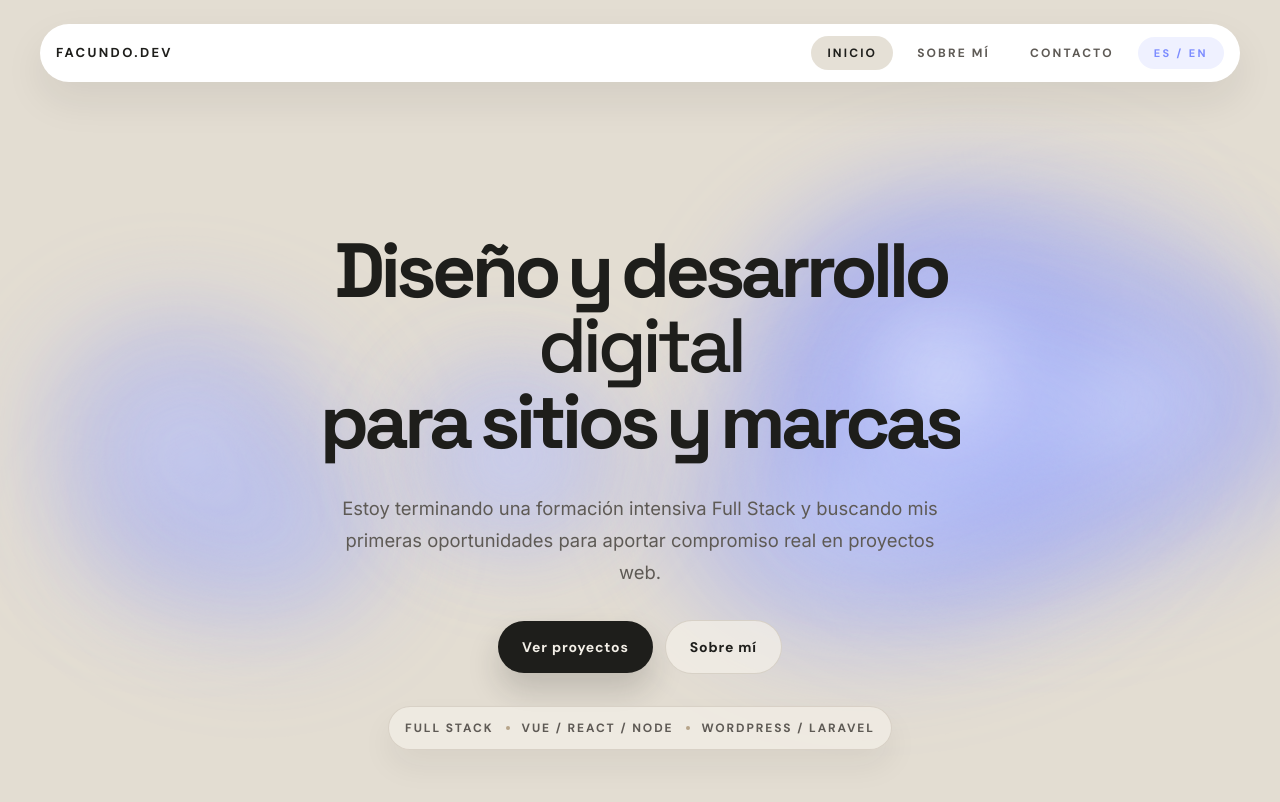
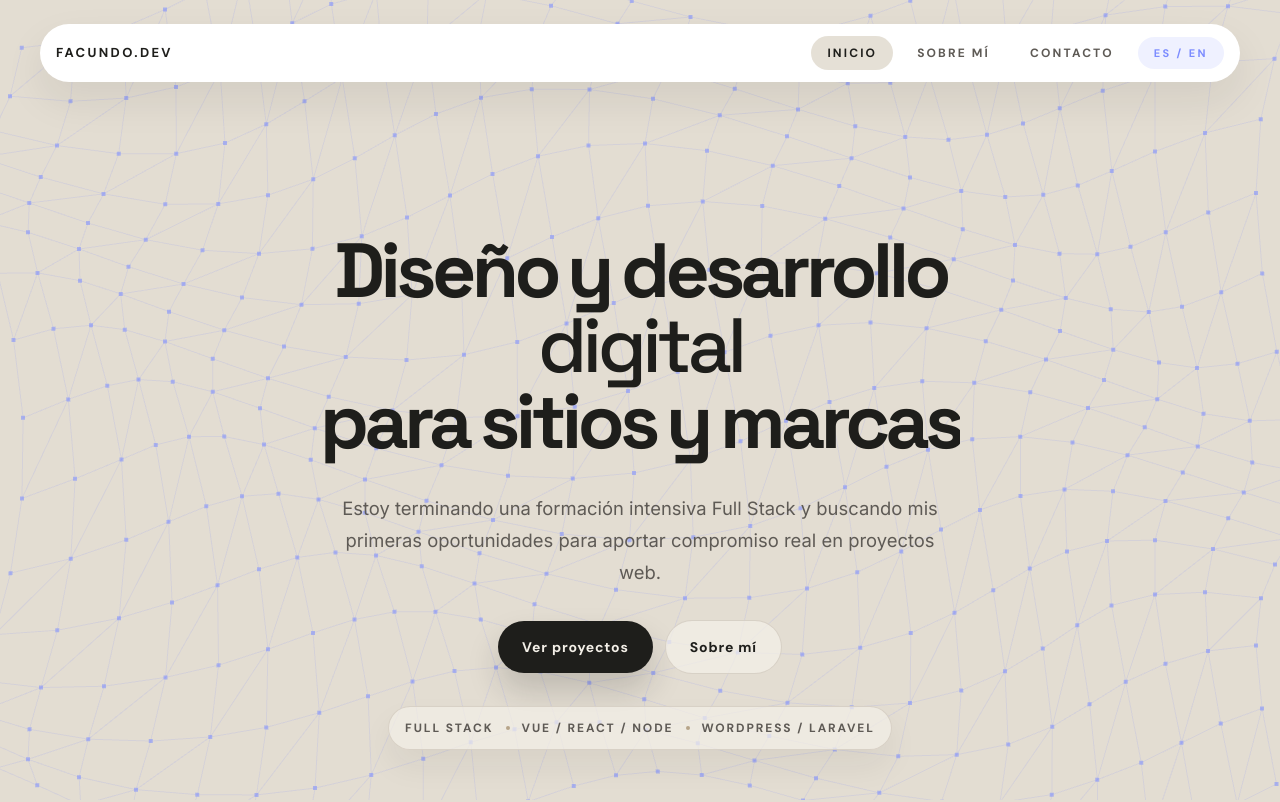
Before and after one commit to querques20/portafolio, a Vue app: page / in a window 1280 px wide. Shown: the top 802 px of the page. Built offline with nearby package versions, Linux system fonts and the light colour scheme; the HTML template or start-up script is replaced by a standard one.

Commit message:
feat: replace GSAP nebulas with Three.js WaveGrid

```diff
--- a/src/App.vue
+++ b/src/App.vue
@@ -3,11 +3,11 @@ import { computed, nextTick, onBeforeUnmount, onMounted, provide, ref, watch } f
 import { useRoute, useRouter } from 'vue-router'
 import { gsap } from 'gsap'
 import { email, footerColumns, navItems } from './content/portfolio'
+import WaveGrid from './components/WaveGrid.vue'
 
 const route = useRoute()
 const router = useRouter()
 
-const ambientScene = ref(null)
 const routeViewport = ref(null)
 const activeRouteName = computed(() => route.name ?? 'home')
 const isDesktopNavVisible = ref(false)
@@ -17,7 +17,6 @@ const isRouteTransitioning = ref(false)
 const routeOrderByName = Object.fromEntries(navItems.map((item) => [item.name, item.order]))
 
 let skipNextRouteEnterAnimation = false
-let ambientContext
 
 const prefersReducedMotion = () => window.matchMedia('(prefers-reduced-motion: reduce)').matches
 const isDesktopNavEnabled = () => window.innerWidth >= 768 && window.matchMedia('(pointer: fine)').matches
@@ -146,70 +145,17 @@ onMounted(() => {
   syncDesktopNavVisibility()
   window.addEventListener('portfolio:intro-complete', handlePageIntroComplete)
   window.addEventListener('resize', syncDesktopNavVisibility, { passive: true })
-
-  if (!ambientScene.value || prefersReducedMotion()) return
-
-  ambientContext = gsap.context(() => {
-    const nebulaGroups = gsap.utils.toArray('[data-site-nebula]')
-    const nebulaMotion = [
-      { x: -186, y: 102, rotate: -10, scale: 1.14, opacity: 0.98, duration: 4.8 },
-      { x: 154, y: -96, rotate: 11, scale: 1.18, opacity: 0.9, duration: 4.2 },
-      { x: -128, y: 86, rotate: 14, scale: 1.16, opacity: 0.84, duration: 3.9 },
-    ]
-
-    gsap.set(nebulaGroups, {
-      opacity: 1,
-      x: 0,
-      y: 0,
-      scale: 1,
-      rotate: 0,
-      transformOrigin: '50% 50%',
-    })
-
-    nebulaGroups.forEach((item, index) => {
-      const motion = nebulaMotion[index] ?? nebulaMotion[nebulaMotion.length - 1]
-
-      gsap.to(item, {
-        x: motion.x,
-        y: motion.y,
-        rotate: motion.rotate,
-        scale: motion.scale,
-        opacity: motion.opacity,
-        duration: motion.duration,
-        repeat: -1,
-        yoyo: true,
-        ease: 'sine.inOut',
-      })
-    })
-  }, ambientScene.value)
 })
 
 onBeforeUnmount(() => {
   window.removeEventListener('portfolio:intro-complete', handlePageIntroComplete)
   window.removeEventListener('resize', syncDesktopNavVisibility)
-  ambientContext?.revert()
 })
 </script>
 
 <template>
   <div class="portfolio-app bg-[var(--sand-alt)] text-[var(--ink)]">
-    <div ref="ambientScene" class="site-ambient" aria-hidden="true">
-      <div class="site-nebula site-nebula-primary" data-site-nebula>
-        <div class="site-nebula-mist site-nebula-mist-primary" data-site-mist data-base-opacity="0.84"></div>
-        <div class="site-nebula-mist site-nebula-mist-accent" data-site-mist data-base-opacity="0.72"></div>
-        <div class="site-nebula-mist site-nebula-mist-tail" data-site-mist data-base-opacity="0.58"></div>
-      </div>
-
-      <div class="site-nebula site-nebula-secondary" data-site-nebula>
-        <div class="site-nebula-mist site-nebula-mist-secondary" data-site-mist data-base-opacity="0.68"></div>
-        <div class="site-nebula-mist site-nebula-mist-soft" data-site-mist data-base-opacity="0.5"></div>
-      </div>
-
-      <div class="site-nebula site-nebula-tertiary" data-site-nebula>
-        <div class="site-nebula-mist site-nebula-mist-tertiary" data-site-mist data-base-opacity="0.6"></div>
-        <div class="site-nebula-mist site-nebula-mist-glow" data-site-mist data-base-opacity="0.46"></div>
-      </div>
-    </div>
+    <WaveGrid />
 
     <header class="pointer-events-none fixed inset-x-0 top-0 z-50 px-4 pt-6">
       <div class="mx-auto flex max-w-[1200px] flex-col gap-3">
@@ -326,98 +272,6 @@ footer {
   z-index: 1;
 }
 
-.site-ambient {
-  position: fixed;
-  inset: 0;
-  z-index: 0;
-  pointer-events: none;
-  overflow: hidden;
-}
-
-.site-nebula {
-  position: absolute;
-  isolation: isolate;
-  transform-origin: 50% 50%;
-  will-change: transform, opacity;
-}
-
-.site-nebula-primary {
-  right: -14%;
-  top: 10%;
-  width: clamp(28rem, 50vw, 52rem);
-  height: clamp(22rem, 36vw, 38rem);
-}
-
-.site-nebula-secondary {
-  left: -10%;
-  bottom: 10%;
-  width: clamp(18rem, 30vw, 30rem);
-  height: clamp(14rem, 24vw, 24rem);
-  opacity: .84;
-}
-
-.site-nebula-tertiary {
-  left: 36%;
-  top: 34%;
-  width: clamp(16rem, 24vw, 24rem);
-  height: clamp(12rem, 18vw, 18rem);
-  opacity: .72;
-}
-
-.site-nebula-mist {
-  position: absolute;
-  border-radius: 44% 56% 62% 38% / 42% 38% 62% 58%;
-  filter: blur(38px);
-  mix-blend-mode: screen;
-}
-
-.site-nebula-mist-primary {
-  inset: 4% 8% 10% 18%;
-  background:
-    radial-gradient(circle at 42% 44%, rgba(226, 232, 255, .98) 0%, rgba(124, 140, 255, .62) 24%, rgba(124, 140, 255, .26) 50%, rgba(124, 140, 255, 0) 78%);
-}
-
-.site-nebula-mist-accent {
-  inset: 14% 0 8% 26%;
-  border-radius: 58% 42% 46% 54% / 48% 60% 40% 52%;
-  background:
-    radial-gradient(ellipse at 66% 52%, rgba(198, 208, 255, .9) 0%, rgba(124, 140, 255, .48) 22%, rgba(124, 140, 255, .18) 50%, rgba(124, 140, 255, 0) 78%);
-}
-
-.site-nebula-mist-tail {
-  inset: 30% 16% 2% 6%;
-  border-radius: 62% 38% 54% 46% / 34% 54% 46% 66%;
-  background:
-    radial-gradient(ellipse at 36% 54%, rgba(178, 193, 255, .74) 0%, rgba(124, 140, 255, .34) 26%, rgba(124, 140, 255, .12) 52%, rgba(124, 140, 255, 0) 80%);
-}
-
-.site-nebula-mist-secondary {
-  inset: 2% 10% 10% 8%;
-  background:
-    radial-gradient(circle at 44% 44%, rgba(208, 217, 255, .82) 0%, rgba(124, 140, 255, .42) 26%, rgba(124, 140, 255, .18) 52%, rgba(124, 140, 255, 0) 80%);
-}
-
-.site-nebula-mist-soft {
-  inset: 28% 4% 0 20%;
-  border-radius: 52% 48% 58% 42% / 58% 42% 58% 42%;
-  background:
-    radial-gradient(ellipse at 62% 46%, rgba(170, 188, 255, .62) 0%, rgba(124, 140, 255, .28) 28%, rgba(124, 140, 255, .12) 54%, rgba(124, 140, 255, 0) 82%);
-}
-
-.site-nebula-mist-tertiary {
-  inset: 8% 8% 10% 10%;
-  border-radius: 46% 54% 50% 50% / 54% 46% 54% 46%;
-  background:
-    radial-gradient(circle at 52% 48%, rgba(214, 223, 255, .78) 0%, rgba(124, 140, 255, .34) 28%, rgba(124, 140, 255, .14) 56%, rgba(124, 140, 255, 0) 82%);
-}
-
-.site-nebula-mist-glow {
-  inset: 18% 18% 14% 18%;
-  border-radius: 58% 42% 62% 38% / 38% 58% 42% 62%;
-  background:
-    radial-gradient(circle at 48% 50%, rgba(228, 233, 255, .82) 0%, rgba(124, 140, 255, .28) 30%, rgba(124, 140, 255, .1) 54%, rgba(124, 140, 255, 0) 80%);
-}
-
 .route-stage {
   overflow-x: clip;
 }
@@ -446,27 +300,4 @@ footer {
   }
 }
 
-@media (max-width: 1023px) {
-  .site-nebula-primary {
-    right: -28%;
-    top: 14%;
-    width: 24rem;
-    height: 18rem;
-  }
-
-  .site-nebula-secondary {
-    left: auto;
-    right: -16%;
-    bottom: 10%;
-    width: 14rem;
-    height: 11rem;
-  }
-
-  .site-nebula-tertiary {
-    left: 20%;
-    top: 40%;
-    width: 12rem;
-    height: 10rem;
-  }
-}
 </style>
```
